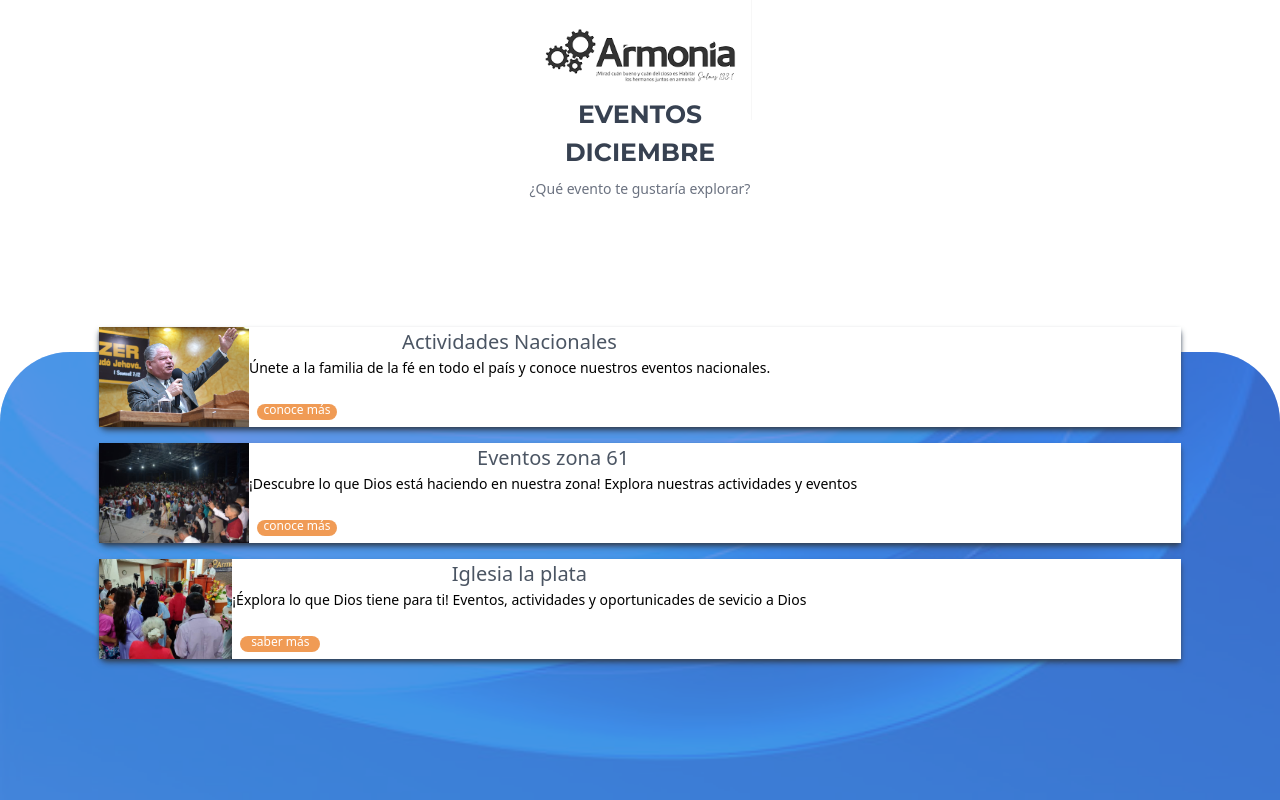
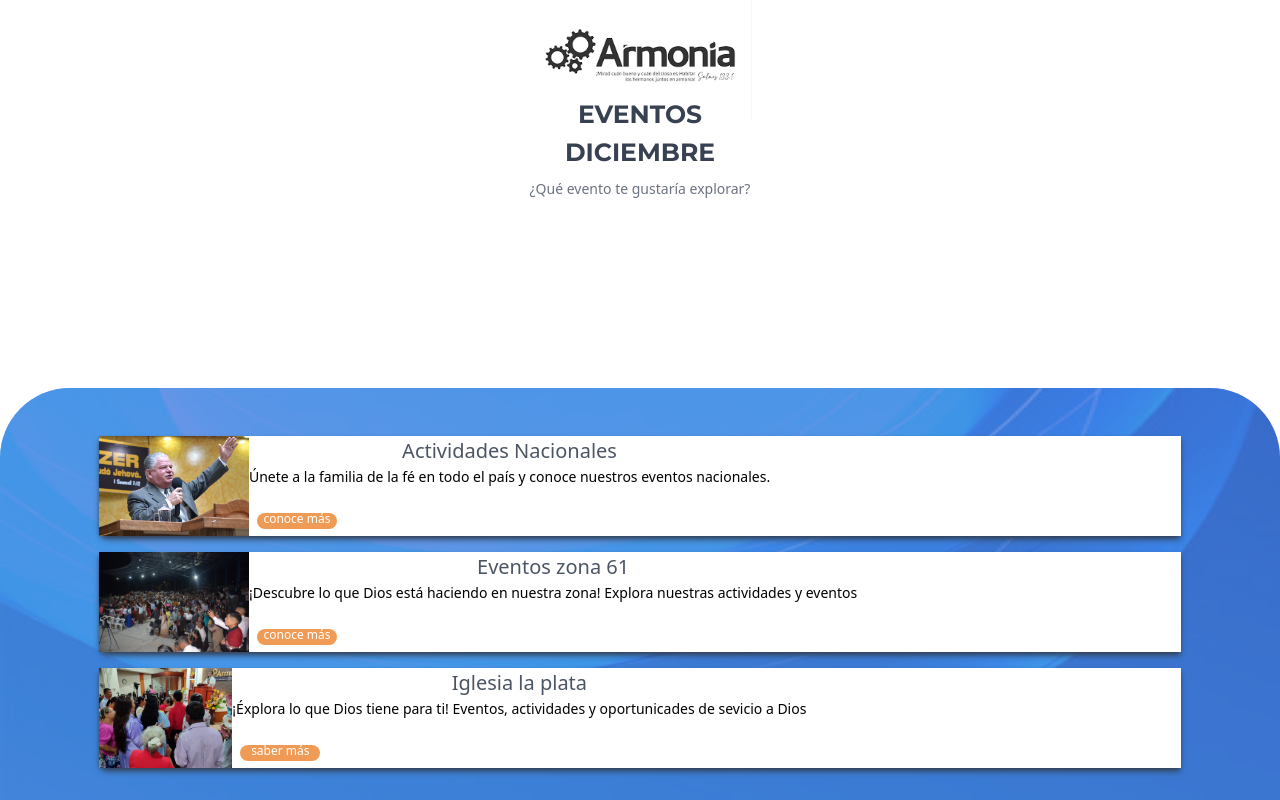
Before and after one commit to linda-rojas/actividades-iglesia, a React (Vite) app: page / in a window 1280 px wide. Built offline with nearby package versions, Linux system fonts and the light colour scheme.

Commit message:
feat: se adjust containers of page home :sparkles:

```diff
--- a/src/Home/index.jsx
+++ b/src/Home/index.jsx
@@ -7,7 +7,7 @@ export function Home() {
 
 
     return (
-        <div className='flex flex-col items-center justify-between'>
+        <div className='flex flex-col items-center justify-between min-h-screen gap-12'>
             <div className='flex flex-col items-center'>
                 <figure className='w-56 h-24'>
                     <img src={LemaArmonia} alt='Lema-armonia' />
@@ -20,26 +20,24 @@ export function Home() {
                     <p className='font-roboto font-medium text-sm text-gray-500'>¿Qué evento te gustaría explorar?</p>
                 </section>
             </div>
-            <div className='flex justify-items-center'>
-            <div className='relative top-[8rem] flex flex-wrap flex-col lg:flex-row gap-4 '>
-
-                { CardsInformationHome.map( information => (
-                    <InformationActivities
-                        key={information.title}
-                        imageName={information.imageName}
-                        title={information.title}
-                        description={information.description}
-                        button={information.button}
-                        to={information.to}/>
-                ))}
-                </div>
-                <figure className='svg fixed b-[0px] w-full min-h-[28rem] left-0 z-[-1] rounded-tl-[70px] rounded-tr-[70px] bg-cover bg-center bottom-[0] h-[16rem]  bg-blue-700 opacity-85'>
+            <div className='flex justify-items-center pb-8 pt-12 relative w-full justify-center'>
+                <figure className='svg absolute b-[0px] w-full left-0 z-[-1] rounded-tl-[70px] rounded-tr-[70px] top-[0] bg-blue-700 opacity-85 h-full'>
                     <img
                     src={FondoPrincipal}
                     className='rounded-tl-[70px] rounded-tr-[70px] w-full h-full opacity-30'
                     alt='Fondo-Principal' />
                 </figure>
-
+                <div className='relative flex flex-wrap flex-col lg:flex-row gap-4 '>
+                    { CardsInformationHome.map( information => (
+                        <InformationActivities
+                            key={information.title}
+                            imageName={information.imageName}
+                            title={information.title}
+                            description={information.description}
+                            button={information.button}
+                            to={information.to}/>
+                    ))}
+                </div>
             </div>
         </div>
     )
```
